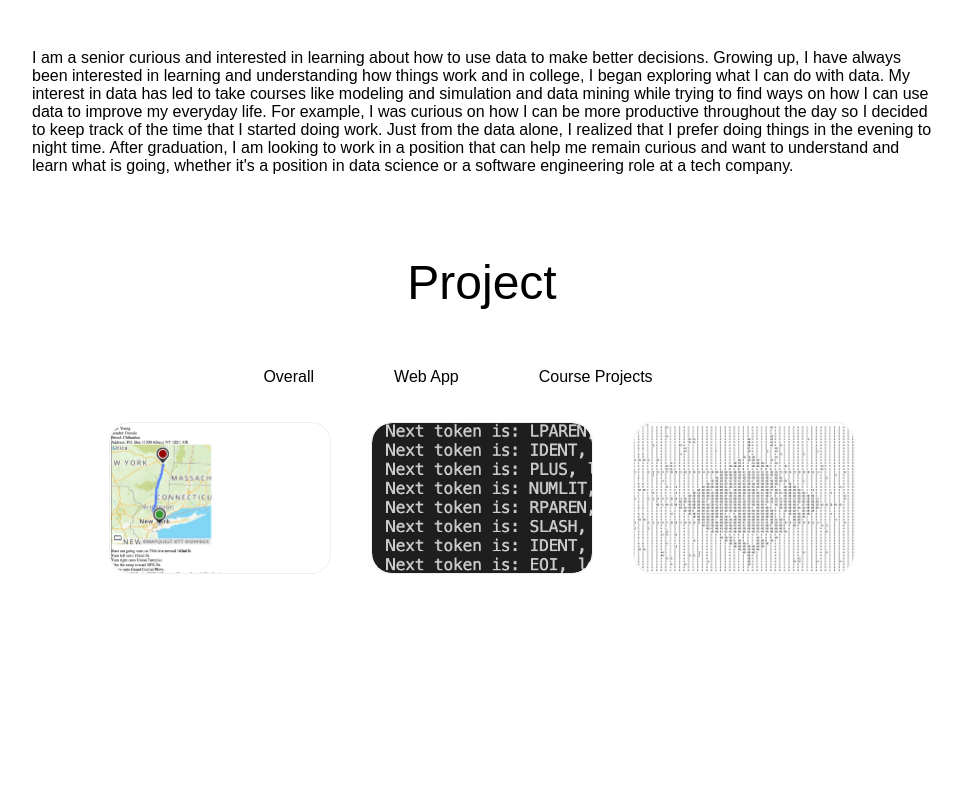
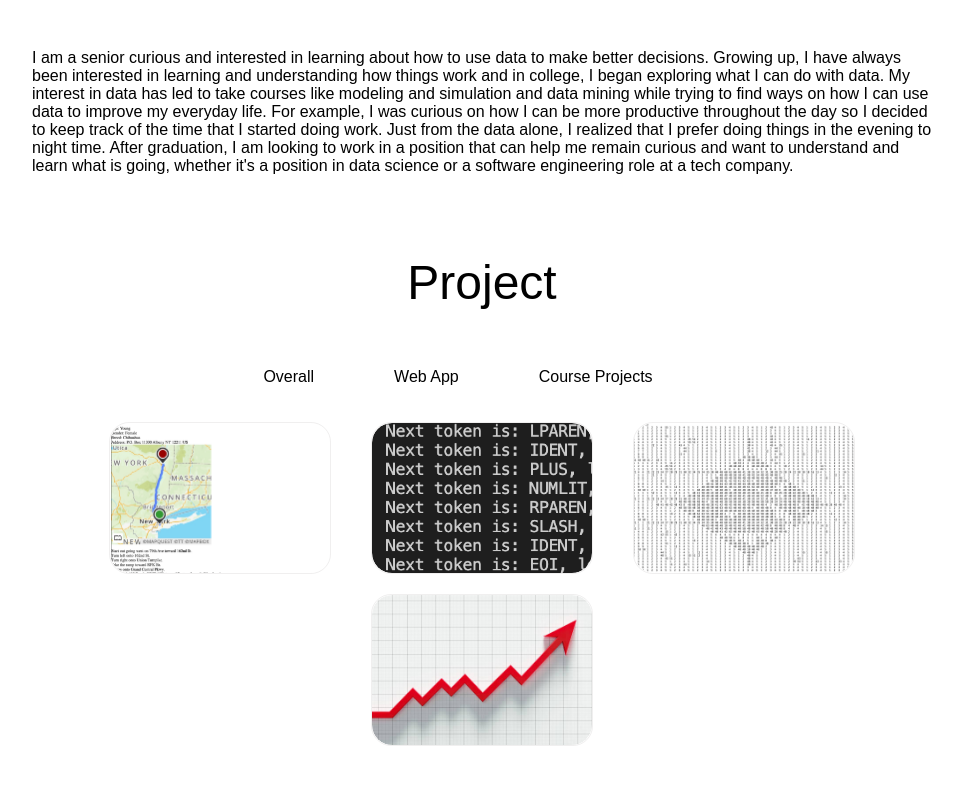
Before and after one commit to MatthewChon/matthewchon.github.io, a React (Create React App) app: page /#/ in a window 1280 px wide. Shown: the part 999-1784 px from the top of the page, without its empty margins (158-1120 px from the left). Built offline with nearby package versions, Linux system fonts and the light colour scheme.

Commit message:
update projects

```diff
--- a/src/data/data.js
+++ b/src/data/data.js
@@ -16,6 +16,12 @@ export const Portfolio = [
     title: "Computer Vision",
     img: require("../images/ComputerVision.png"),
     url: "https://github.com/MatthewChon/Computer-Vision",
+  },
+  {
+    id:4,
+    title: "Modeling and Simulation",
+    img: require("../images/ModelingSimulation.jpeg"),
+    url: "https://github.com/MatthewChon/Simulation_And_Modelling",
   }
 ];
 export const webPortfolio = [
@@ -29,14 +35,26 @@ export const webPortfolio = [
 export const coursePortfolio = [
   {
     id: 1,
+    title: "PetFinder MapQuest",
+    img: require("../images/PetFinder_Mapquest.png"),
+    url: "https://github.com/MatthewChon/petfinder_mapquest",
+  },
+  {
+    id: 2,
     title:"Lexical Analyzer",
     img: require("../images/LexicalAnalyzer.png"),
     url: "https://github.com/MatthewChon/Principle_of_ProgrammingLanguage/tree/main/assignment1",
   },
   {
-    id: 2,
+    id: 3,
     title: "Computer Vision",
     img: require("../images/ComputerVision.png"),
     url: "https://github.com/MatthewChon/Computer-Vision",
+  },
+  {
+    id:4,
+    title: "Modeling and Simulation",
+    img: require("../images/ModelingSimulation.jpeg"),
+    url: "https://github.com/MatthewChon/Simulation_And_Modelling",
   }
 ];
```
Also changed, not shown: src/images/ModelingSimulation.jpeg (added).
